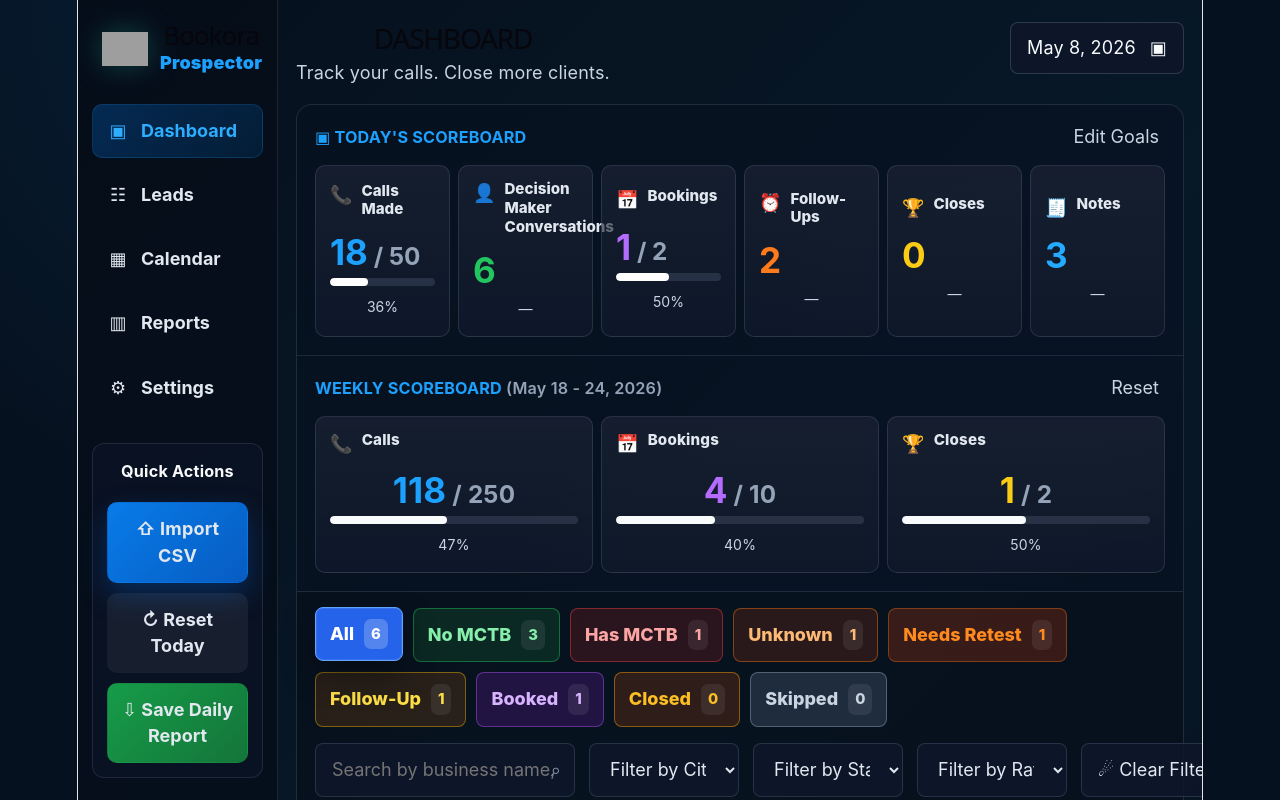
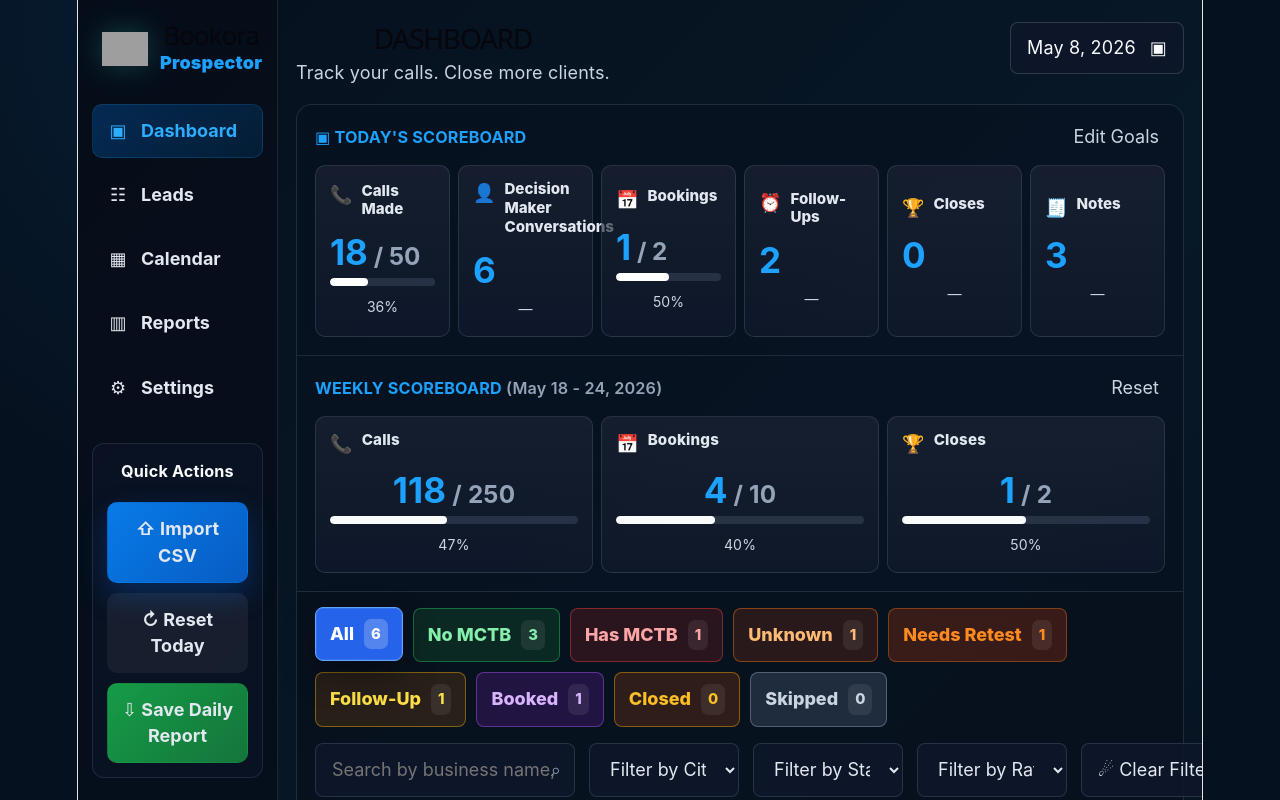
Before and after one commit to abookoraai/bookora-hot-leads-dashboard, a React (Vite) app: page / in a window 1280 px wide. Shown: the top 800 px of the page. Built offline with nearby package versions, Linux system fonts and the light colour scheme; grey boxes are pictures that could not be loaded.

Commit message:
updated colors of dashoard

```diff
--- a/src/App.css
+++ b/src/App.css
@@ -321,6 +321,14 @@ a {
 .metricCard.cyan h3,
 .metricCard.cyan .metricTop span {
   color: #24aaff;
+}
+
+.scoreboardRow .metricCard h3 {
+  color: #1da1ff !important;
+}
+
+.scoreboardRow .metricCard h3 span {
+  color: #94a3b8 !important;
 }
 
 .progressTrack {
```
